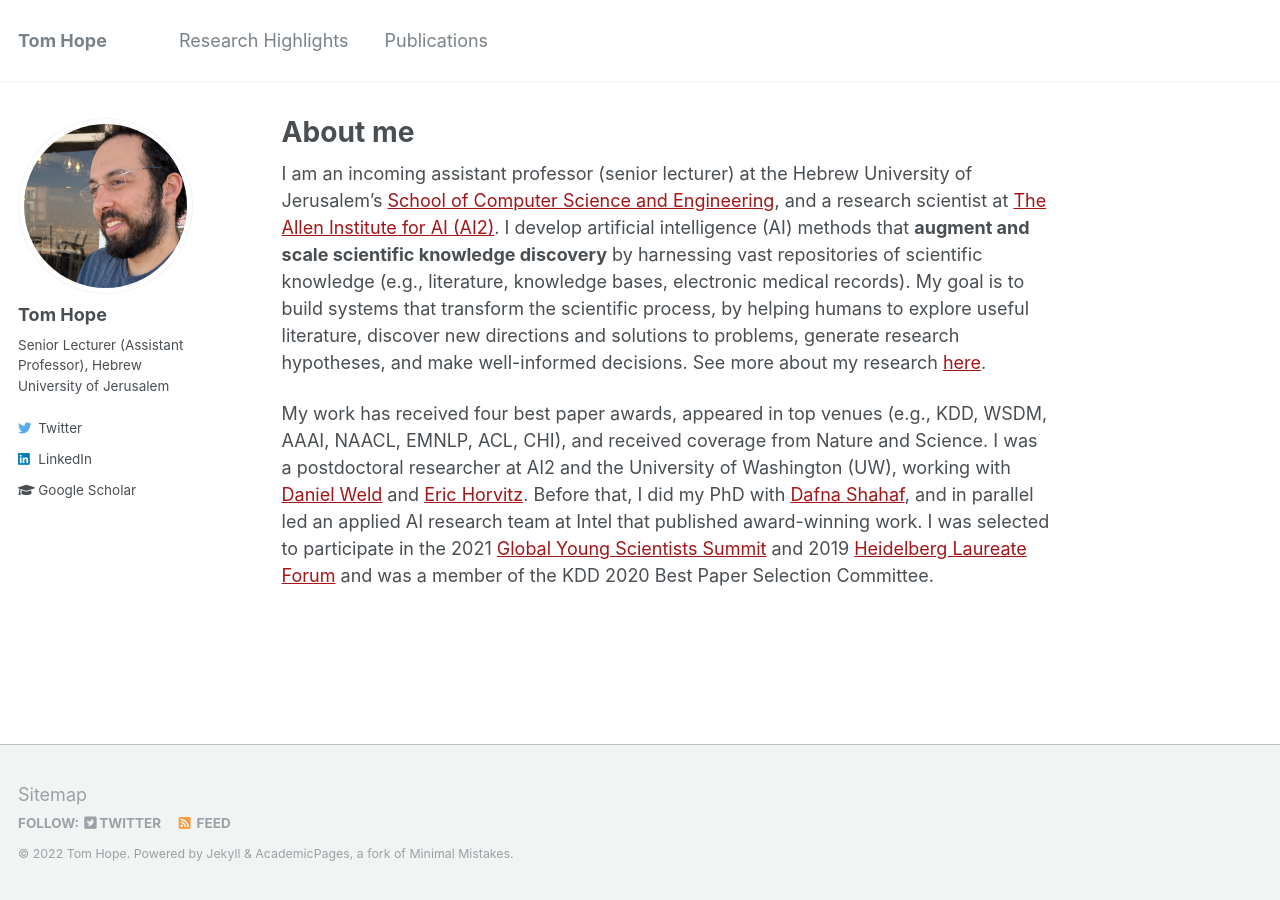
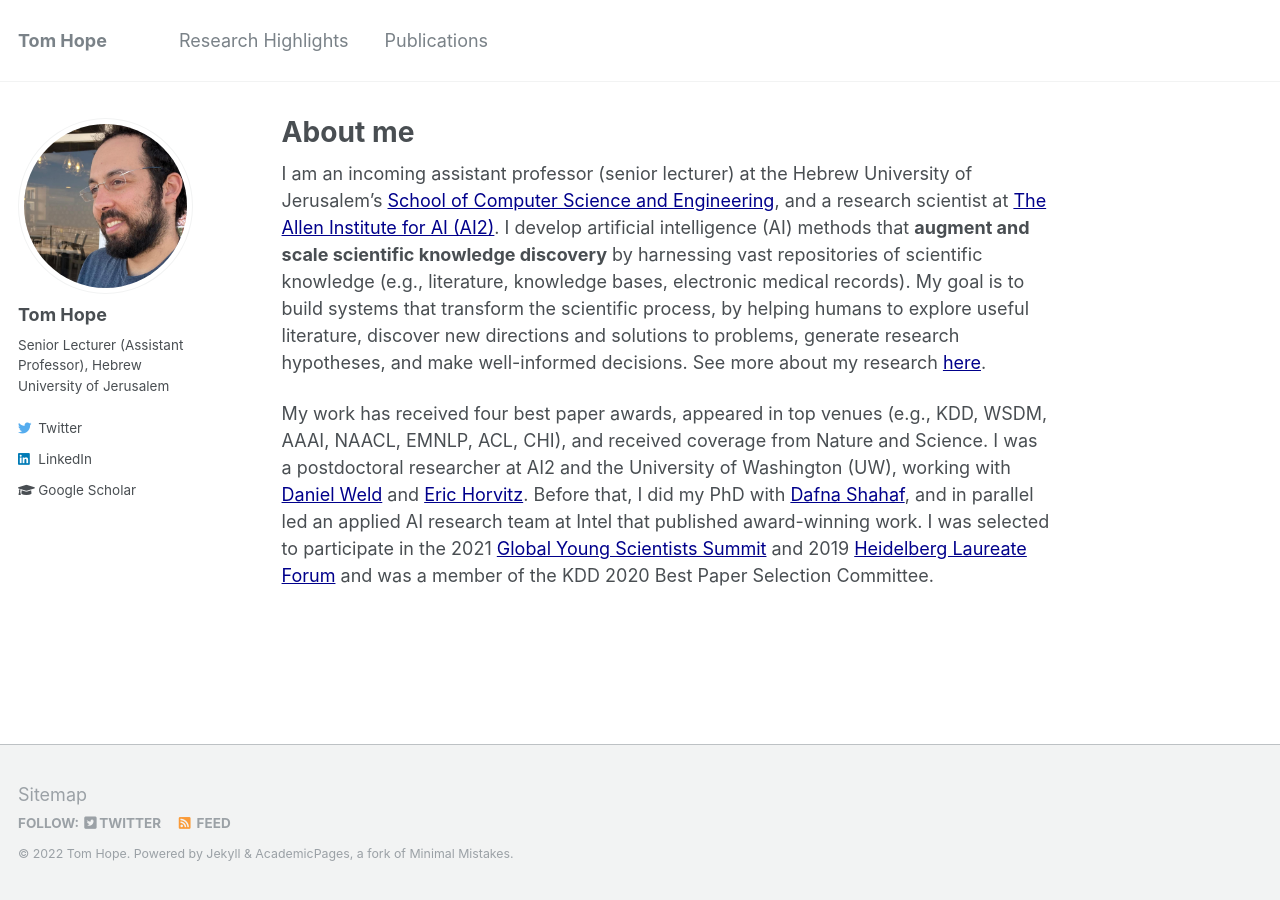
Before and after one commit to tomhoper/tomhoper.github.io, a Jekyll site: the page built from _pages/about.md, in a window 1280 px wide. Built offline with Jekyll 4.4.1, drawn with Linux system fonts in a browser that asks for light colours.

Commit message:
Update _base.scss

```diff
--- a/_sass/_base.scss
+++ b/_sass/_base.scss
@@ -112,6 +112,7 @@ blockquote {
 /* links */
 
 a {
+   color:darkblue;
   &:focus {
     @extend %tab-focus;
   }
```
